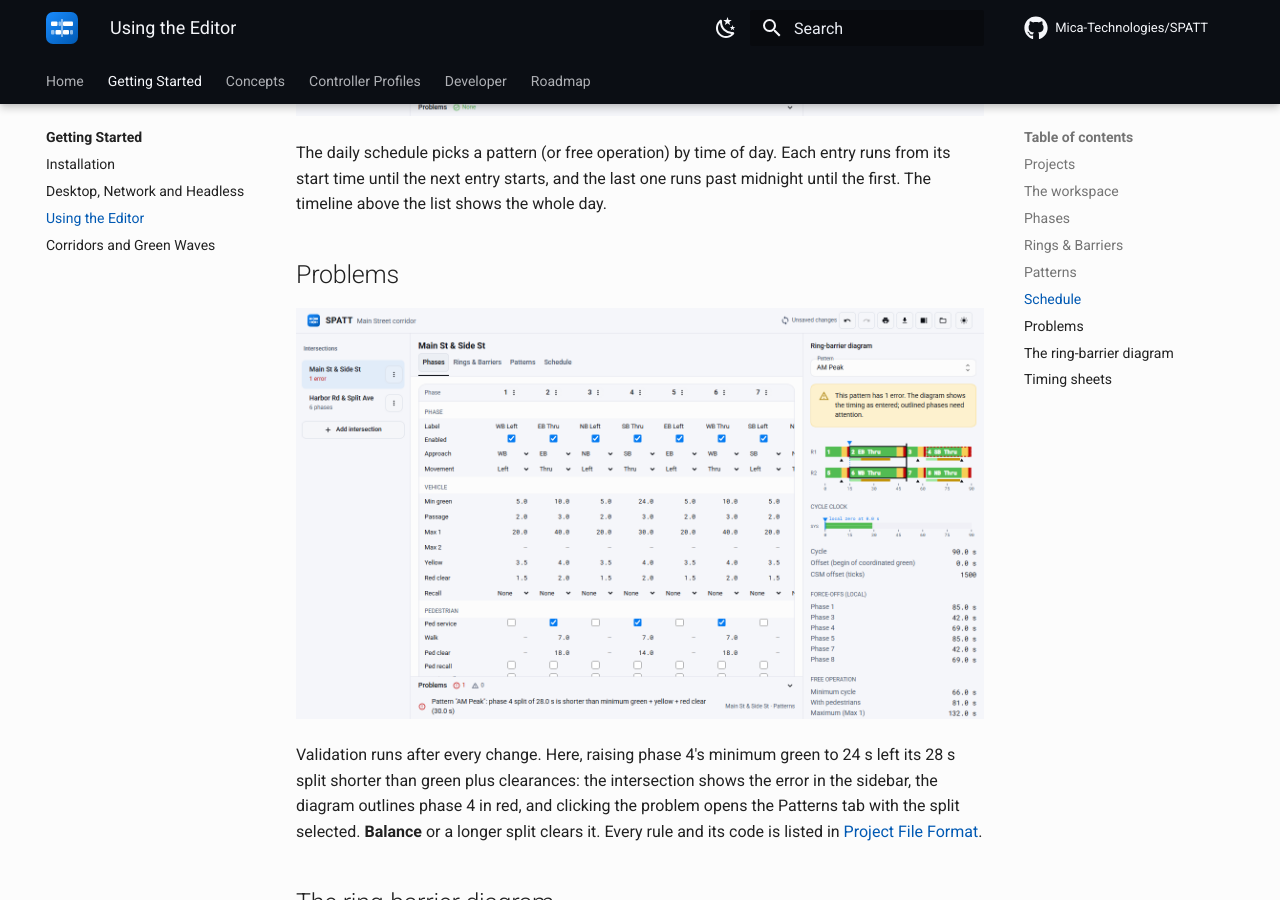
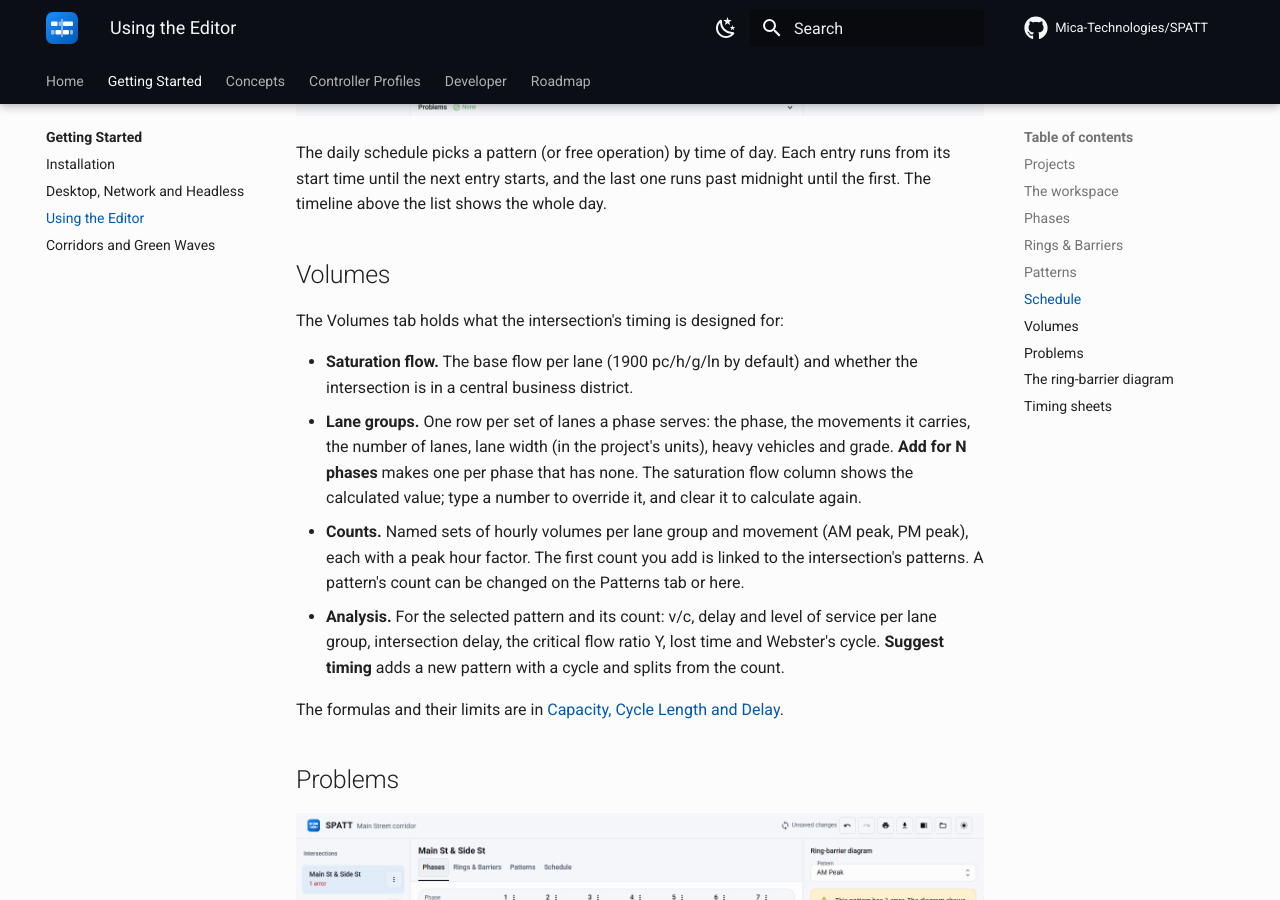
Before and after one commit to Mica-Technologies/SPATT, an MkDocs documentation site: the page built from docs/getting-started/editor.md, in a window 1280 px wide and 900 px high, scrolled down 5241 px. Built offline with MkDocs 1.6.1 and Material for MkDocs 9.7.7, drawn with Linux system fonts in a browser that asks for light colours; comment, search, counter and statistics services are not loaded; some of the changed text lies outside the part shown.

Commit message:
Document volumes, capacity analysis and suggested timing
Co-Authored-By: Claude Opus 5 (1M context) <noreply@anthropic.com>

```diff
--- a/docs/getting-started/editor.md
+++ b/docs/getting-started/editor.md
@@ -31,7 +31,7 @@ in version control. The format is documented in [Project File Format](../develop
   two-phase, or the CSM ASC-3 controller's defaults, or imports a plan from that controller.
   Each intersection's menu renames, duplicates, exports for the controller, or deletes it (see
   [CSM ASC-3](../profiles/csm-asc3.md)).
-- **Tabs.** Phases, Rings & Barriers, Patterns and Schedule, described below.
+- **Tabs.** Phases, Rings & Barriers, Patterns, Schedule and Volumes, described below.
 - **Ring-barrier diagram.** Docked on the right on wide windows (toggle it from the header). See
   [The ring-barrier diagram](#the-ring-barrier-diagram) below.
 - **Problems.** Every validation error and warning in the project. Click one to jump to the field
@@ -108,6 +108,25 @@ The daily schedule picks a pattern (or free operation) by time of day. Each entr
 start time until the next entry starts, and the last one runs past midnight until the first.
 The timeline above the list shows the whole day.
 
+## Volumes
+
+The Volumes tab holds what the intersection's timing is designed for:
+
+- **Saturation flow.** The base flow per lane (1900 pc/h/g/ln by default) and whether the
+  intersection is in a central business district.
+- **Lane groups.** One row per set of lanes a phase serves: the phase, the movements it carries,
+  the number of lanes, lane width (in the project's units), heavy vehicles and grade. **Add for N
+  phases** makes one per phase that has none. The saturation flow column shows the calculated
+  value; type a number to override it, and clear it to calculate again.
+- **Counts.** Named sets of hourly volumes per lane group and movement (AM peak, PM peak), each with
+  a peak hour factor. The first count you add is linked to the intersection's patterns. A pattern's
+  count can be changed on the Patterns tab or here.
+- **Analysis.** For the selected pattern and its count: v/c, delay and level of service per lane
+  group, intersection delay, the critical flow ratio Y, lost time and Webster's cycle.
+  **Suggest timing** adds a new pattern with a cycle and splits from the count.
+
+The formulas and their limits are in [Capacity, Cycle Length and Delay](../concepts/capacity.md).
+
 ## Problems
 
 ![A split that no longer fits its minimum green, in the Problems panel](../assets/screenshots/editor-problems.png)
--- a/mkdocs.yml
+++ b/mkdocs.yml
@@ -109,6 +109,7 @@ nav:
       - Rings, Barriers and Phases: concepts/ring-barrier.md
       - Timing Parameters: concepts/timing-parameters.md
       - Coordination and Offsets: concepts/coordination.md
+      - Capacity, Cycle Length and Delay: concepts/capacity.md
   - Controller Profiles:
       - profiles/index.md
       - CSM ASC-3: profiles/csm-asc3.md
```
Also changed, not shown: docs/concepts/capacity.md (added, +110 -0 lines), docs/concepts/index.md (+2 -0 lines), docs/roadmap.md (+4 -3 lines).
